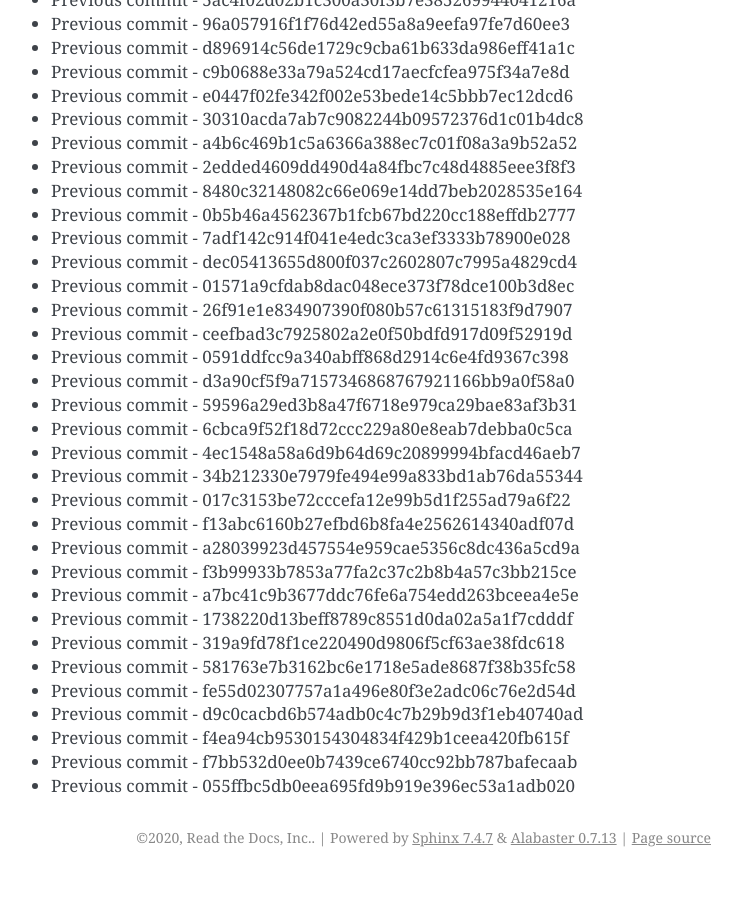
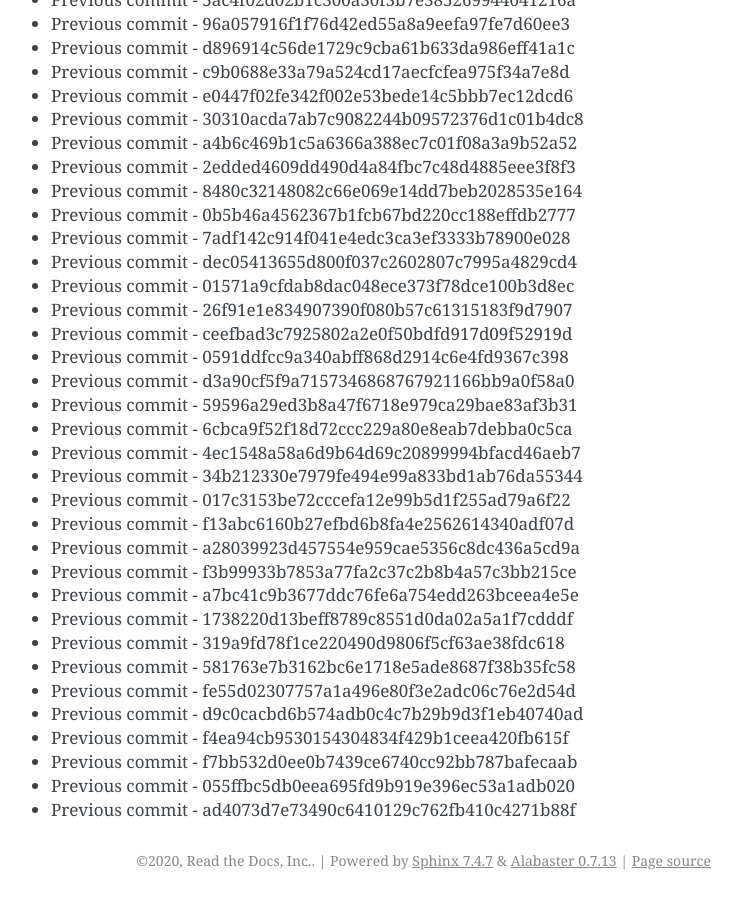
Before and after one commit to readthedocs/rtd-git-stresstest, a Sphinx documentation site: the page built from docs/updates.rst, in a window 1280 px wide and 900 px high, scrolled down 60766 px. Shown: the whole window, without its empty margins (399-1141 px from the left). Built offline with Sphinx 7.4.7, drawn with Linux system fonts in a browser that asks for light colours; before the commit the page ends 61643 px from its top, so only the background shows below that.

Commit message:
Generating commit from previous: ad4073d7e73490c6410129c762fb410c4271b88f

```diff
--- a/docs/updates.rst
+++ b/docs/updates.rst
@@ -2585,3 +2585,4 @@ It can be tested for any performance characteristics.
 * Previous commit - f4ea94cb9530154304834f429b1ceea420fb615f
 * Previous commit - f7bb532d0ee0b7439ce6740cc92bb787bafecaab
 * Previous commit - 055ffbc5db0eea695fd9b919e396ec53a1adb020
+* Previous commit - ad4073d7e73490c6410129c762fb410c4271b88f
```
